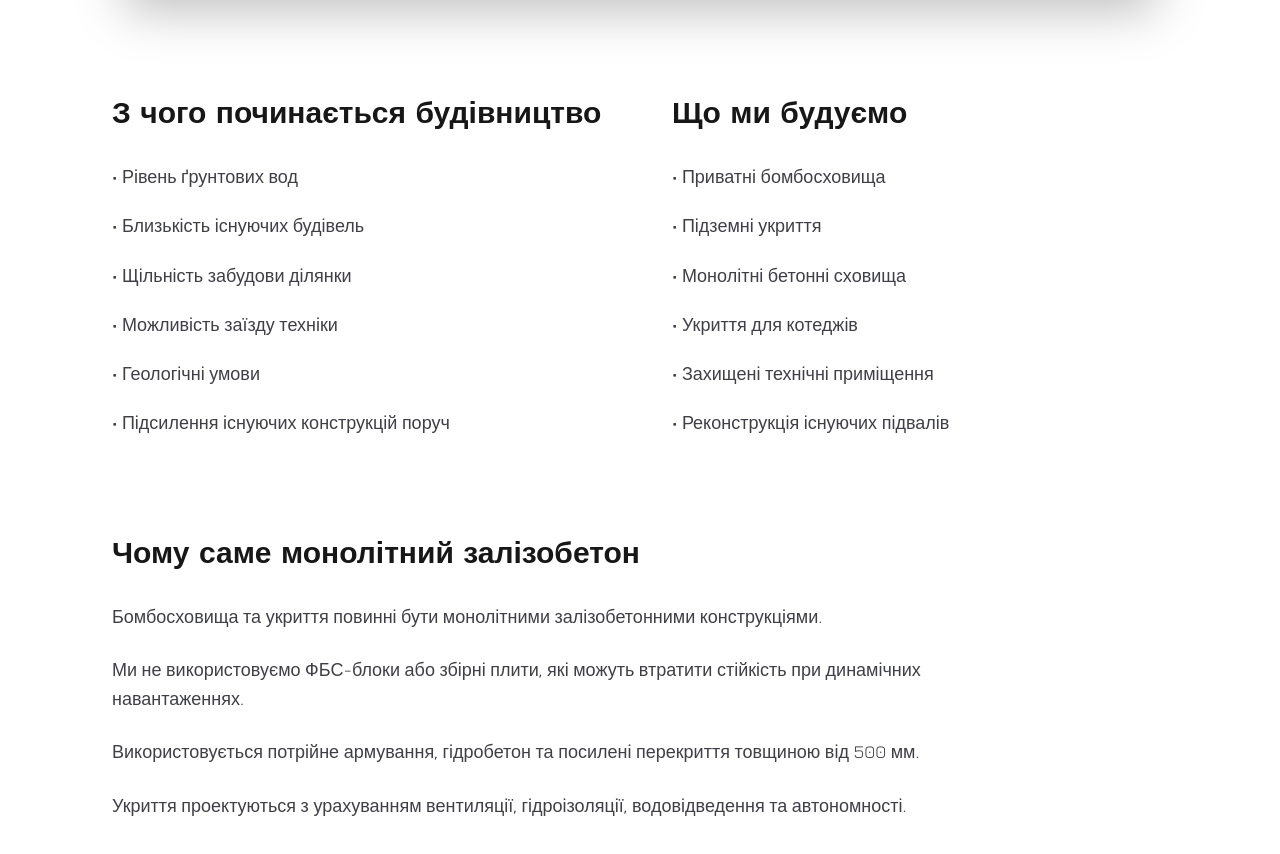
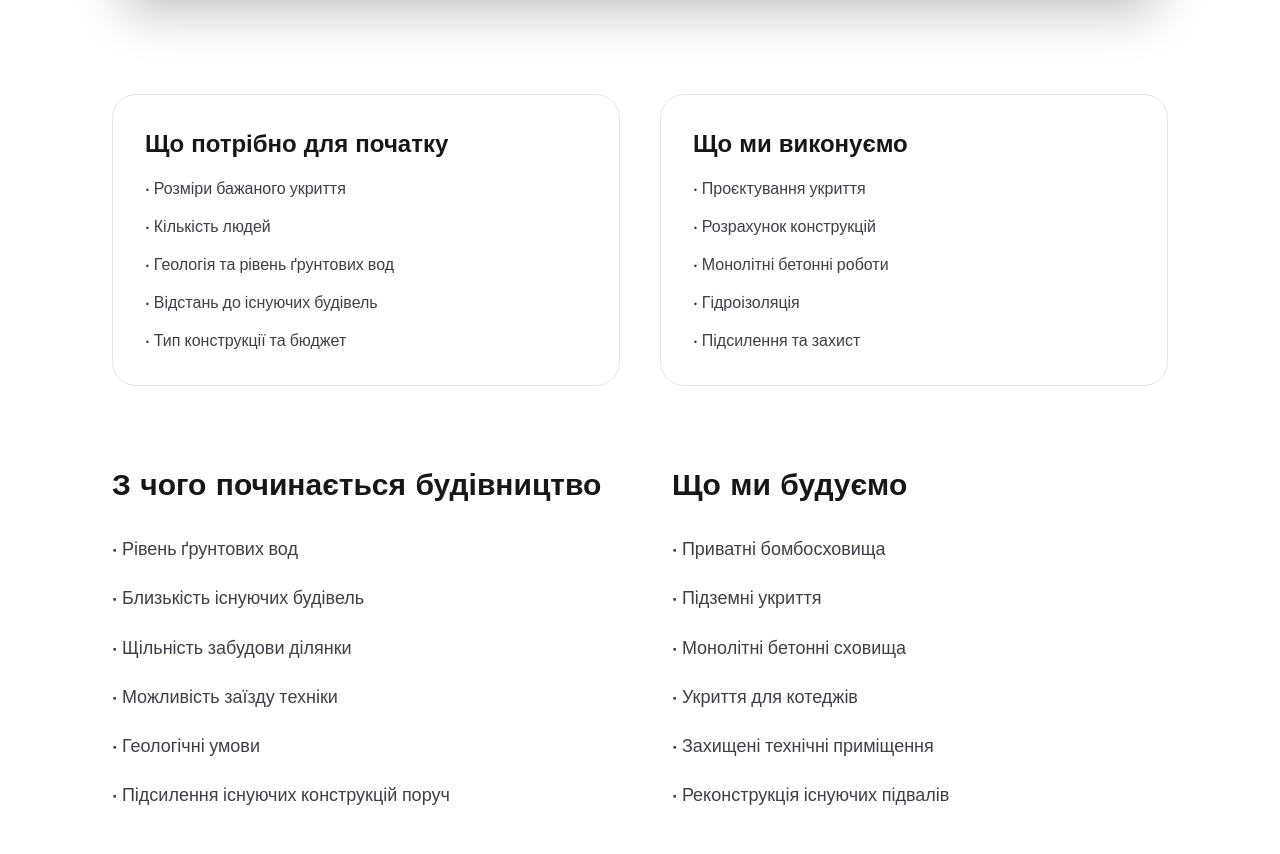
Before and after one commit to DenysKavun/beton-new, a Next.js app: page /bomboshovyshcha in a window 1280 px wide. Shown: the part 1691-2545 px from the top of the page. Built offline with nearby package versions, Linux system fonts and the light colour scheme.

Commit message:
Update page.tsx

```diff
--- a/app/bomboshovyshcha/page.tsx
+++ b/app/bomboshovyshcha/page.tsx
@@ -64,6 +64,40 @@ export default function BombShelterPage() {
           />
 
         </section>
+
+<section className="grid grid-cols-1 md:grid-cols-2 gap-10 mb-20">
+
+  <div className="p-8 rounded-3xl border border-zinc-200">
+    <h2 className="text-2xl font-semibold mb-4">
+      Що потрібно для початку
+    </h2>
+
+    <ul className="space-y-3 text-zinc-700 leading-relaxed">
+      <li>• Розміри бажаного укриття</li>
+      <li>• Кількість людей</li>
+      <li>• Геологія та рівень ґрунтових вод</li>
+      <li>• Відстань до існуючих будівель</li>
+      <li>• Тип конструкції та бюджет</li>
+    </ul>
+  </div>
+
+  <div className="p-8 rounded-3xl border border-zinc-200">
+    <h2 className="text-2xl font-semibold mb-4">
+      Що ми виконуємо
+    </h2>
+
+    <ul className="space-y-3 text-zinc-700 leading-relaxed">
+      <li>• Проєктування укриття</li>
+      <li>• Розрахунок конструкцій</li>
+      <li>• Монолітні бетонні роботи</li>
+      <li>• Гідроізоляція</li>
+      <li>• Підсилення та захист</li>
+    </ul>
+  </div>
+
+</section>
+
+
 
         {/* IMPORTANT */}
         <section className="grid grid-cols-1 md:grid-cols-2 gap-16 mb-24">
```
